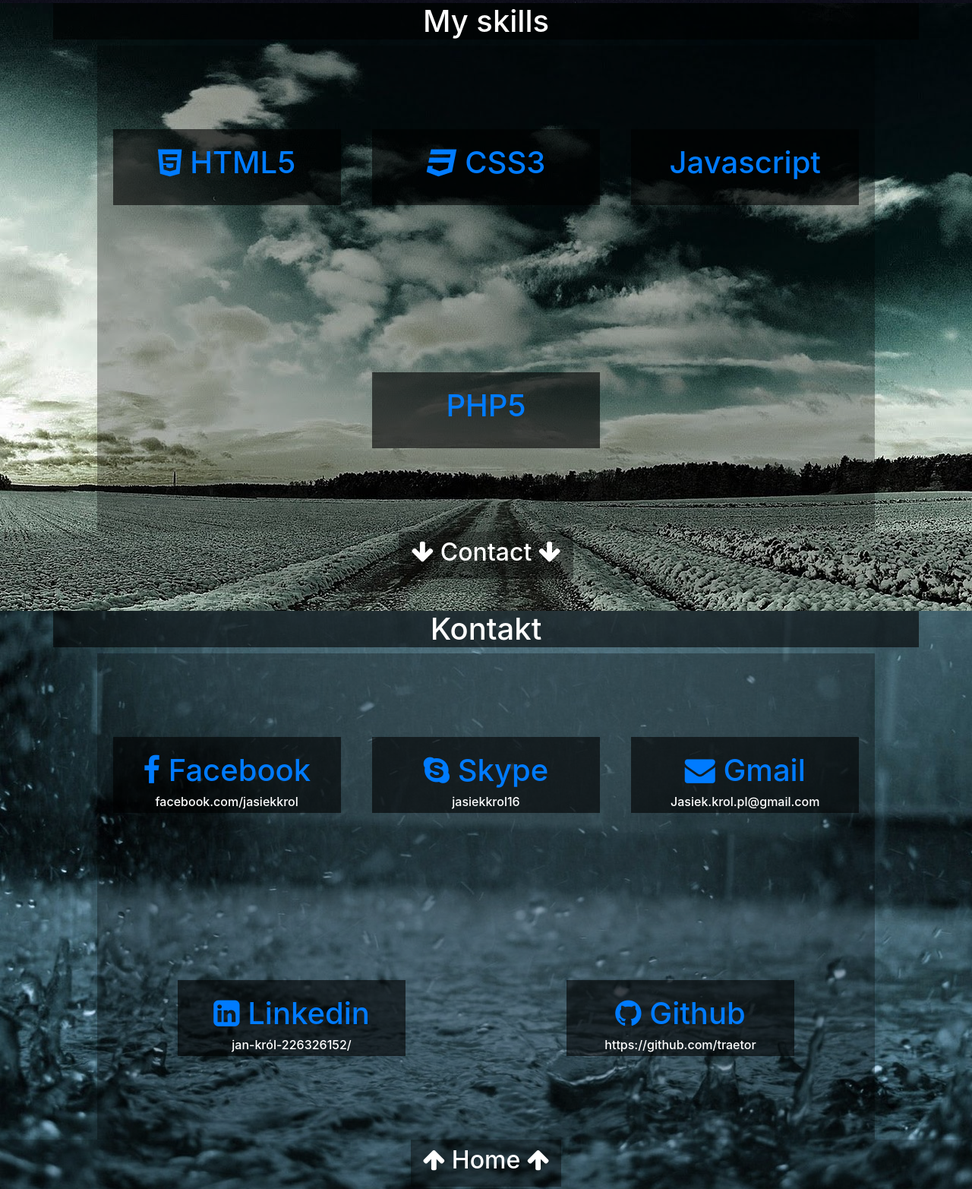
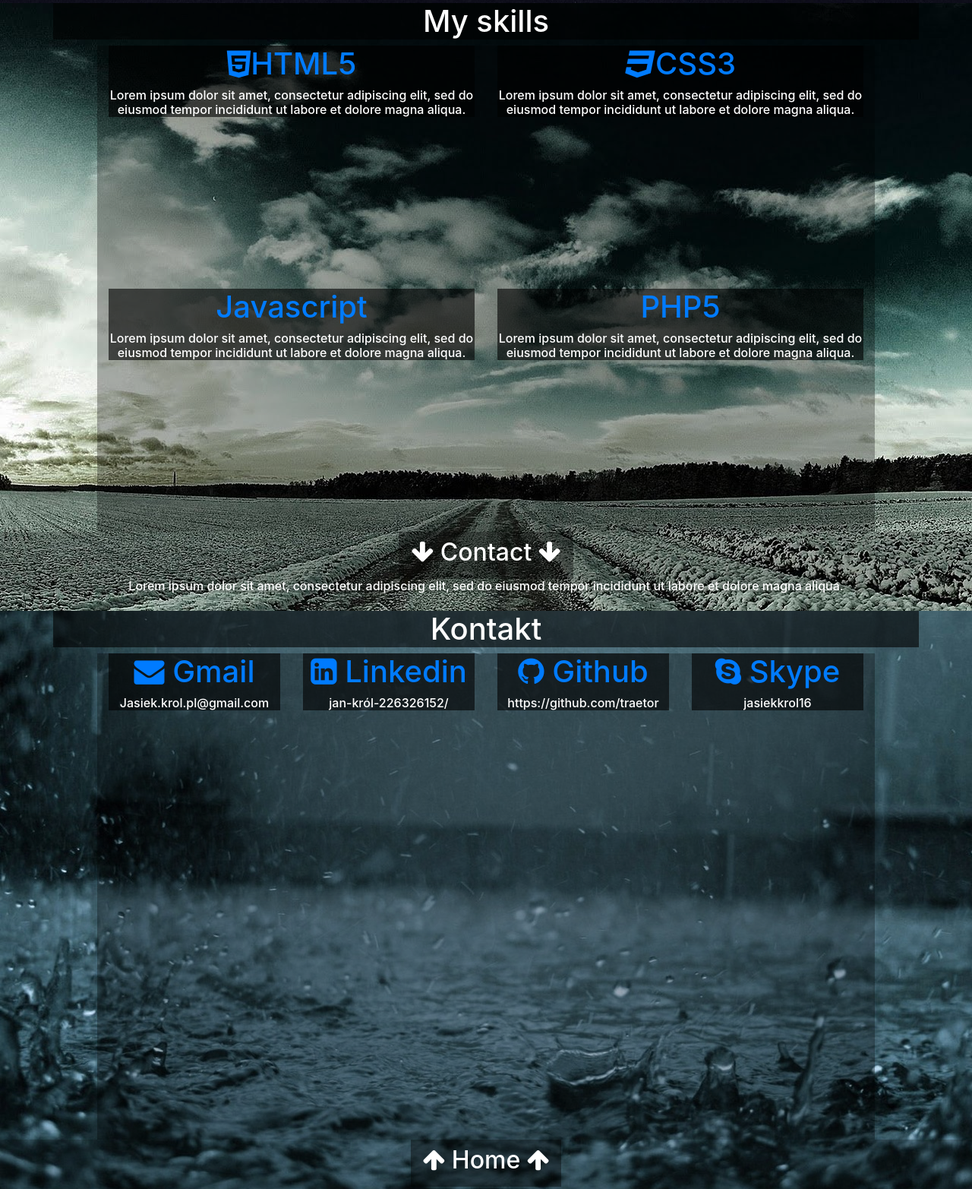
Before and after one commit to traetor/one-page-website, a plain HTML site: page index.html in a window 1280 px wide. Shown: the part 796-2361 px from the top of the page at 76% size. Drawn offline with Linux system fonts and the light colour scheme.

Commit message:
hidden-show-elements

```diff
--- a/css/core.scss
+++ b/css/core.scss
@@ -211,10 +211,6 @@ body {
   border: none;
   border-radius: 0;
   background-color: rgba(0, 0, 0, .6);
-  width: 300px;
-  height: 100px;
-  margin: auto;
-  padding: 20px;
   text-decoration: none;
 }
 
--- a/index.html
+++ b/index.html
@@ -56,40 +56,62 @@
         <h1>My skills</h1>
     </div>
     <div class="row langu">
+        <div class="col-xl-6 col-sm-6 col-lg-3 bbox">
             <div class="box">
-            <div class="col-xl-12" class="box">
                 <a href="#">
-                    <h3 class="large_langu"><i class="fa fa-html5" aria-hidden="true"></i>
-                        HTML5
+                    <h3 class="large_langu"><i class="fa fa-html5" aria-hidden="true"></i>HTML5
                     </h3>
                 </a>
+                <span class="box_des d-none d-sm-block">
+                <h6>Lorem ipsum dolor sit amet, consectetur adipiscing elit, sed do eiusmod tempor incididunt ut labore et dolore magna aliqua.</h6>
+            </span>
+                <span class="box_des d-block d-sm-none">
+                <h6>Show more</h6>
+            </span>
             </div>
         </div>
+        <div class="col-xl-6 col-sm-6 col-lg-3">
             <div class="box">
-            <div class="col-xl-12">
                 <a href="#">
-                    <h3 class="large_langu"><i class="fa fa-css3" aria-hidden="true"></i>
-                        CSS3
+                    <h3 class="large_langu"><i class="fa fa-css3" aria-hidden="true"></i>CSS3
                     </h3>
                 </a>
+                <span class="box_des d-none d-sm-block">
+                <h6>Lorem ipsum dolor sit amet, consectetur adipiscing elit, sed do eiusmod tempor incididunt ut labore et dolore magna aliqua.</h6>
+            </span>
+                <span class="box_des d-block d-sm-none">
+                <h6>Show more</h6>
+            </span>
             </div>
         </div>
+        <div class="col-xl-6 col-sm-6 col-lg-3">
             <div class="box">
-            <div class="col-xl-12">
                 <a href="#">
                     <h3 class="large_langu">
                         Javascript
                     </h3>
                 </a>
+                <span class="box_des d-none d-sm-block">
+                <h6>Lorem ipsum dolor sit amet, consectetur adipiscing elit, sed do eiusmod tempor incididunt ut labore et dolore magna aliqua.</h6>
+            </span>
+                <span class="box_des d-block d-sm-none">
+                <h6>Show more</h6>
+            </span>
             </div>
         </div>
+        <div class="col-xl-6 col-sm-6 col-lg-3">
             <div class="box">
-            <div class="col-xl-12">
                 <a href="#">
                     <h3 class="large_langu">
                         PHP5
                     </h3>
                 </a>
+                <span class="box_des d-none d-sm-block">
+                <h6>Lorem ipsum dolor sit amet, consectetur adipiscing elit, sed do eiusmod tempor incididunt ut labore et dolore magna aliqua.</h6>
+            </span>
+                <span class="box_des d-block d-sm-none">
+                <h6>Show more</h6>
+            </span>
             </div>
         </div>
     </div>
@@ -101,6 +123,9 @@
                     <i class="fa fa-arrow-down" aria-hidden="true"></i>
                 </h2>
             </a>
+            <span class="box_des d-none d-sm-block">
+                <h6>Lorem ipsum dolor sit amet, consectetur adipiscing elit, sed do eiusmod tempor incididunt ut labore et dolore magna aliqua.</h6>
+            </span>
         </div>
     </div>
 </section>
@@ -110,55 +135,57 @@
         <h1>Kontakt</h1>
     </div>
     <div class="row langu">
+        <div class="col-xl-3 col-sm-6 col-lg-3">
             <div class="box">
-            <div class="col-xl-12">
-                <a href="https://m.facebook.com/jasiekkrol" target="_blank">
-                    <h3 class="large_langu"><i class="fa fa-facebook" aria-hidden="true"></i>
-                        Facebook
+                <a href="#">
+                    <h3 class="large_langu"><i class="fa fa-envelope" aria-hidden="true"></i>
+                        Gmail
                     </h3>
                 </a>
-                <span class="box_des"><h6>facebook.com/jasiekkrol</h6></span>
+                <span class="box_des d-none d-sm-block"><h6>Jasiek.krol.pl@gmail.com</h6></span>
             </div>
+            <span class="box_des d-block d-sm-none">
+                <h6>Show more</h6>
+            </span>
         </div>
+        <div class="col-xl-3 col-sm-6 col-lg-3">
             <div class="box">
-            <div class="col-xl-12">
+                <a href="https://www.linkedin.com/in/jan-kr%C3%B3l-226326152/" target="_blank">
+                    <h3 class="large_langu"><i class="fa fa-linkedin-square" aria-hidden="true"></i>
+                        Linkedin
+                    </h3>
+                </a>
+                <span class="box_des d-none d-sm-block"><h6>jan-król-226326152/</h6></span>
+            </div>
+            <span class="box_des d-block d-sm-none">
+                <h6>Show more</h6>
+            </span>
+        </div>
+        <div class="col-xl-3 col-sm-6 col-lg-3">
+            <div class="box">
+                <a href="https://github.com/traetor" target="_blank">
+                    <h3 class="large_langu"><i class="fa fa-github" aria-hidden="true"></i>
+                        Github
+                    </h3>
+                </a>
+                <span class="box_des d-none d-sm-block"><h6>https://github.com/traetor</h6></span>
+            </div>
+            <span class="box_des d-block d-sm-none">
+                <h6>Show more</h6>
+            </span>
+        </div>
+        <div class="col-xl-3 col-sm-6 col-lg-3">
+            <div class="box">
                 <a href="callto://jasiekkrol16">
                     <h3 class="large_langu"><i class="fa fa-skype" aria-hidden="true"></i>
                         Skype
                     </h3>
                 </a>
-                <span class="box_des"><h6>jasiekkrol16</h6></span>
+                <span class="box_des d-none d-sm-block"><h6>jasiekkrol16</h6></span>
             </div>
-        </div>
-        <div class="box">
-            <div class="col-xl-12">
-                <a href="#">
-                    <h3 class="large_langu"><i class="fa fa-envelope" aria-hidden="true"></i>
-                        Gmail
-                    </h3>
-                </a>
-                <span class="box_des"><h6>Jasiek.krol.pl@gmail.com</h6></span>
-            </div>
-        </div>
-        <div class="box">
-            <div class="col-xl-12">
-                <a href="https://www.linkedin.com/in/jan-kr%C3%B3l-226326152/" target="_blank">
-                    <h3 class="large_langu"><i class="fa fa-linkedin-square" aria-hidden="true"></i>
-                        Linkedin
-                    </h3>
-                </a>
-                <span class="box_des"><h6>jan-król-226326152/</h6></span>
-            </div>
-        </div>
-        <div class="box">
-            <div class="col-xl-12">
-                <a href="https://github.com/traetor" target="_blank">
-                    <h3 class="large_langu"><i class="fa fa-github" aria-hidden="true"></i>
-                        Github
-                    </h3>
-                </a>
-                <span class="box_des"><h6>https://github.com/traetor</h6></span>
-            </div>
+            <span class="box_des d-block d-sm-none">
+                <h6>Show more</h6>
+            </span>
         </div>
     </div>
     <div class="row about_footer">
@@ -178,3 +205,24 @@
 <script src="js/core.js"></script>
 </body>
 </html>
+
+<!--hidden-xs-down = d-none d-sm-block-->
+<!--hidden-sm-down = d-none d-md-block-->
+<!--hidden-md-down = d-none d-lg-block-->
+<!--hidden-lg-down = d-none d-xl-block-->
+<!--hidden-xl-down = d-none (same as hidden)-->
+<!--hidden-xs-up = d-none (same as hidden)-->
+<!--hidden-sm-up = d-sm-none-->
+<!--hidden-md-up = d-md-none-->
+<!--hidden-lg-up = d-lg-none-->
+<!--hidden-xl-up = d-xl-none-->
+<!--hidden-xs (only) = d-none d-sm-block (same as hidden-xs-down)-->
+<!--hidden-sm (only) = d-block d-sm-none d-md-block-->
+<!--hidden-md (only) = d-block d-md-none d-lg-block-->
+<!--hidden-lg (only) = d-block d-lg-none d-xl-block-->
+<!--hidden-xl (only) = d-block d-xl-none-->
+<!--visible-xs (only) = d-block d-sm-none-->
+<!--visible-sm (only) = d-none d-sm-block d-md-none-->
+<!--visible-md (only) = d-none d-md-block d-lg-none-->
+<!--visible-lg (only) = d-none d-lg-block d-xl-none-->
+<!--visible-xl (only) = d-none d-xl-block-->
```
Also changed, not shown: css/core.css, 1 other file. Lines whose indentation alone changed are shown as unchanged.
